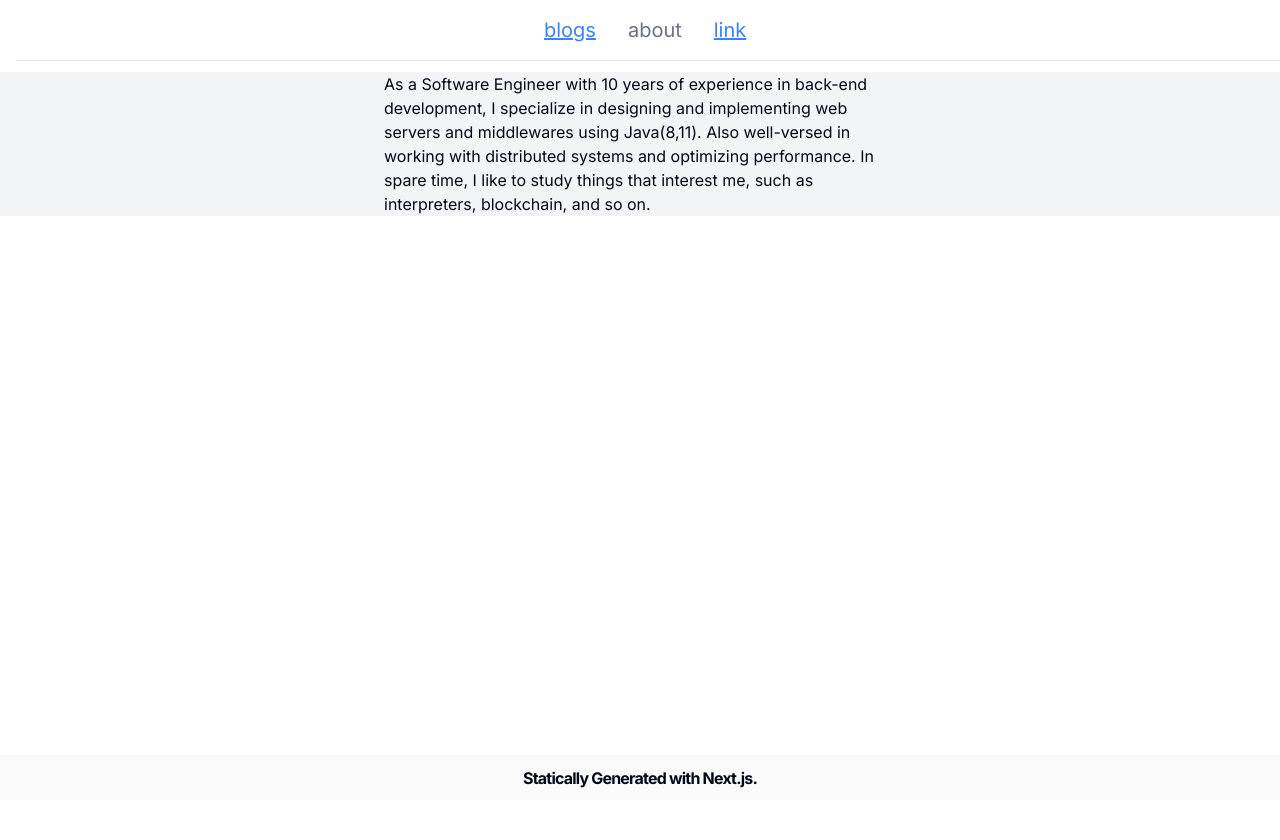
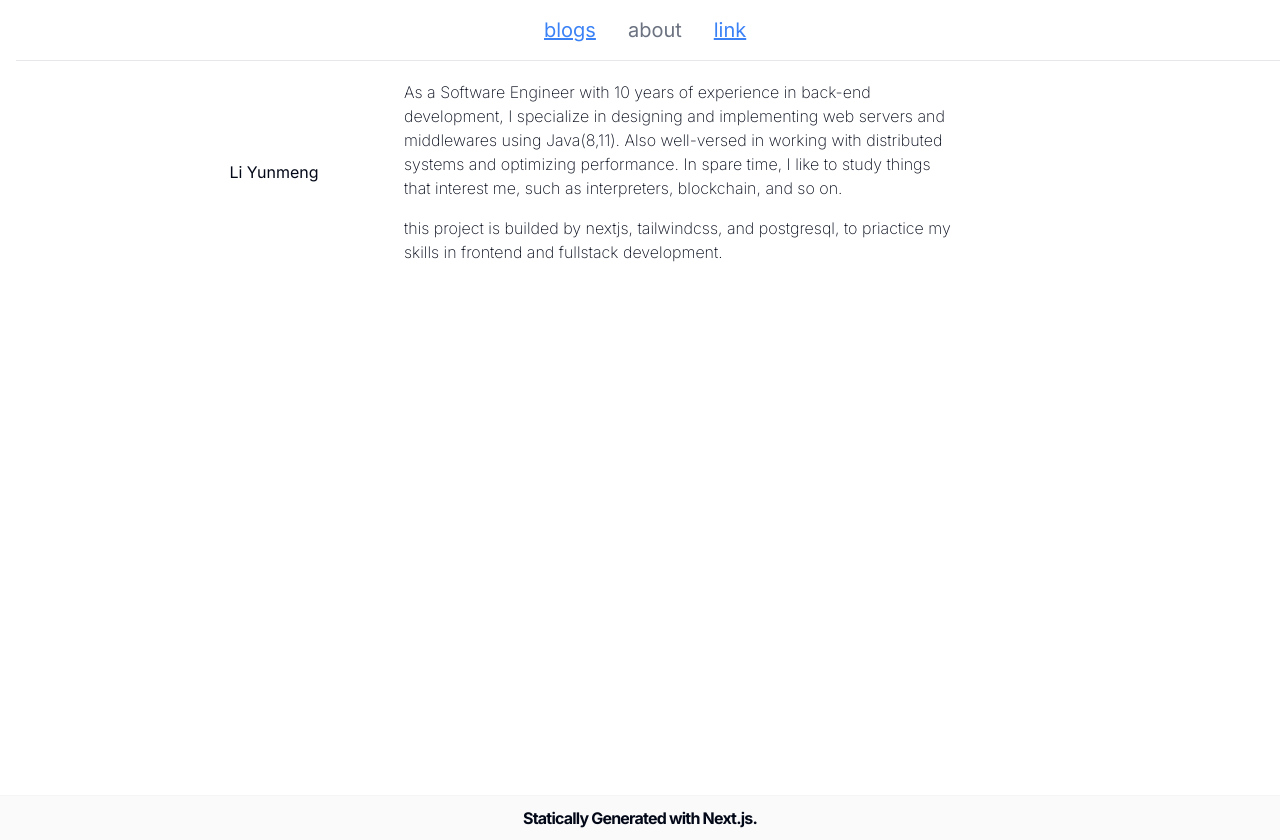
Before and after one commit to MilkyGreen/blog-app, a Next.js app: page /about in a window 1280 px wide. Before the commit the page ends 800 px from the top, so only its background shows below. Built offline with nearby package versions, Linux system fonts and the light colour scheme.

Commit message:
beautify paragraph

```diff
--- a/src/app/_components/container.tsx
+++ b/src/app/_components/container.tsx
@@ -3,7 +3,7 @@ type Props = {
 };
 
 const Container = ({ children }: Props) => {
-  return <div className="container mx-auto px-5">{children}</div>;
+  return <div className="container mx-auto px-8">{children}</div>;
 };
 
 export default Container;
--- a/src/app/_components/more-stories.tsx
+++ b/src/app/_components/more-stories.tsx
@@ -11,7 +11,7 @@ export function MoreStories({ posts }: Props) {
       {/* <h2 className="mb-8 text-5xl md:text-7xl font-bold tracking-tighter leading-tight">
         More Stories
       </h2> */}
-      <div className="grid grid-cols-1 md:grid-cols-1 md:gap-x-12 lg:gap-x-14 gap-y-10 md:gap-y-8 mb-8">
+      <div className="grid grid-cols-1 md:grid-cols-1 md:gap-x-12 lg:gap-x-14 gap-y-10 md:gap-y-8 mb-8 mt-10">
         {posts.map((post) => (
           <PostPreview
             key={post.slug}
--- a/src/app/about/aboutme.tsx
+++ b/src/app/about/aboutme.tsx
@@ -1,9 +1,13 @@
 export default function Content() {
   return (
-    <div className="flex justify-center items-center mt-8 bg-gray-100">
-      <div className="w-2/5">
-        {/* <h1>about me!!</h1> */}
-        <p>As a Software Engineer with 10 years of experience in back-end development, I specialize in designing and implementing web servers and middlewares using Java(8,11). Also well-versed in working with distributed systems and optimizing performance. In spare time, I like to study things that interest me, such as interpreters, blockchain, and so on.</p>
+    <div className="grid grid-cols-1 gap-4">
+      <div>
+        As a Software Engineer with 10 years of experience in back-end development, I specialize in designing and implementing web servers and middlewares using Java(8,11). Also well-versed in working with distributed systems and optimizing performance. In spare time, I like to study things that interest me, such as interpreters, blockchain, and so on.
+      </div>
+      <div>
+        <span className="flow-root">
+          this project is builded by nextjs, tailwindcss, and postgresql, to priactice my skills in frontend and fullstack development.
+        </span>
       </div>
     </div>
   );
--- a/src/app/about/page.tsx
+++ b/src/app/about/page.tsx
@@ -2,6 +2,15 @@ import Content from "@/app/about/aboutme";
 
 export default function Index() {
     return (
-        <Content />
+        <div className="grid grid-cols-12 gap-4 mx-40">
+            <div className="flex justify-center col-span-3 items-center">
+                Li Yunmeng
+            </div>
+            <div className="col-span-7 font-extralight">
+                <Content />
+            </div>
+
+        </div>
+
     );
 }
--- a/src/app/layout.tsx
+++ b/src/app/layout.tsx
@@ -58,7 +58,7 @@ export default function RootLayout({
       </head>
       <body className={inter.className}>
         <Topnav />
-        <div className="pt-10 flex flex-col min-h-screen justify-between">
+        <div className="pt-10 flex flex-col min-h-screen justify-between mt-10">
         {/* <div className="pt-10 flex flex-col min-h-screen"> */}
           {children}
           <Footer />
--- a/src/app/link/layout.tsx
+++ b/src/app/link/layout.tsx
@@ -15,7 +15,7 @@ export default async function Root({
   return (
     <div className='flex'>
       <LinkNav data={bk.children.filter(i => !i.title.startsWith('p') && i.children != null)} />
-      <div className='ml-80 pt-10 w-2/3'>
+      <div className='ml-80 w-2/3'>
         {children}
       </div>
 
--- a/src/app/link/page.tsx
+++ b/src/app/link/page.tsx
@@ -7,6 +7,6 @@ import { usePathname } from "next/navigation";
 
 export default function Index() {
   return (
-      <div>contentcontentcontentcontentcontentcontentcontent</div>
+      <div>My bookmarks'backup, synced from the browser by extension, stored in PGSQL</div>
     );
 }
--- a/src/app/page.tsx
+++ b/src/app/page.tsx
@@ -10,7 +10,7 @@ export default function Index() {
   return (
     <main>
       <Container>
-        <Intro />
+        {/* <Intro /> */}
         {/* <HeroPost
           title={heroPost.title}
           coverImage={heroPost.coverImage}
```
